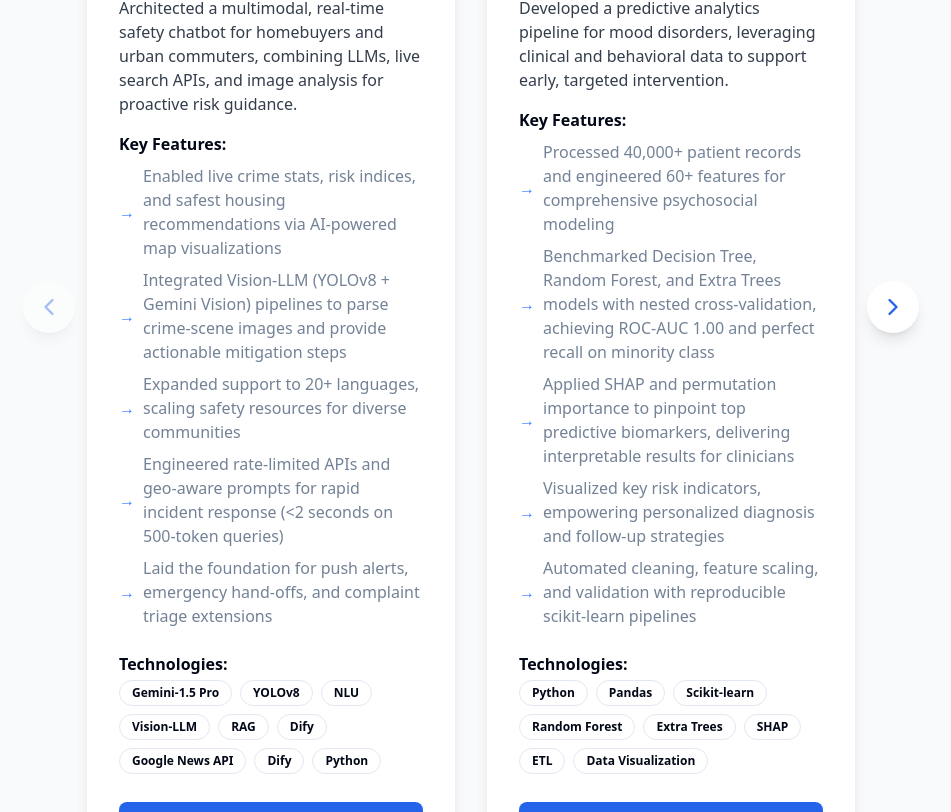
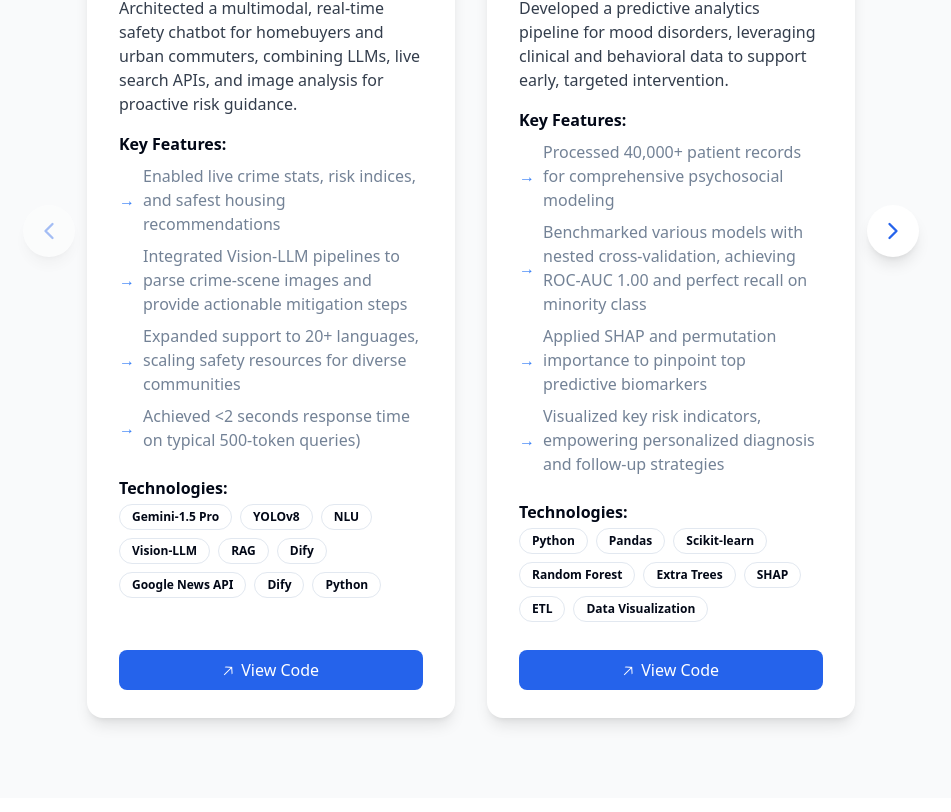
Before and after one commit to yashbheke2000/yash-bheke, a React (Vite) app: page /portfolio in a window 1280 px wide. Shown: the part 3153-3965 px from the top of the page, without its empty margins (169-1120 px from the left). Built offline with nearby package versions, Linux system fonts and the light colour scheme; the HTML template or start-up script is replaced by a standard one.

Commit message:
fixed project2/3

```diff
--- a/src/components/ProjectsSection.tsx
+++ b/src/components/ProjectsSection.tsx
@@ -11,11 +11,10 @@ const projects = [
         period: "2025",
         description: "Architected a multimodal, real-time safety chatbot for homebuyers and urban commuters, combining LLMs, live search APIs, and image analysis for proactive risk guidance.",
         highlights: [
-            "Enabled live crime stats, risk indices, and safest housing recommendations via AI-powered map visualizations",
-            "Integrated Vision-LLM (YOLOv8 + Gemini Vision) pipelines to parse crime-scene images and provide actionable mitigation steps",
+            "Enabled live crime stats, risk indices, and safest housing recommendations",
+            "Integrated Vision-LLM pipelines to parse crime-scene images and provide actionable mitigation steps",
             "Expanded support to 20+ languages, scaling safety resources for diverse communities",
-            "Engineered rate-limited APIs and geo-aware prompts for rapid incident response (<2 seconds on 500-token queries)",
-            "Laid the foundation for push alerts, emergency hand-offs, and complaint triage extensions"
+            "Achieved <2 seconds response time on typical 500-token queries)"
         ],
         tech: ["Gemini-1.5 Pro", "YOLOv8", "NLU", "Vision-LLM", "RAG", "Dify", "Google News API", "Dify", "Python"],
         img: projectImg1,
@@ -26,11 +25,10 @@ const projects = [
         period: "2024",
         description: "Developed a predictive analytics pipeline for mood disorders, leveraging clinical and behavioral data to support early, targeted intervention.",
         highlights: [
-            "Processed 40,000+ patient records and engineered 60+ features for comprehensive psychosocial modeling",
-            "Benchmarked Decision Tree, Random Forest, and Extra Trees models with nested cross-validation, achieving ROC-AUC 1.00 and perfect recall on minority class",
-            "Applied SHAP and permutation importance to pinpoint top predictive biomarkers, delivering interpretable results for clinicians",
-            "Visualized key risk indicators, empowering personalized diagnosis and follow-up strategies",
-            "Automated cleaning, feature scaling, and validation with reproducible scikit-learn pipelines"
+            "Processed 40,000+ patient records for comprehensive psychosocial modeling",
+            "Benchmarked various models with nested cross-validation, achieving ROC-AUC 1.00 and perfect recall on minority class",
+            "Applied SHAP and permutation importance to pinpoint top predictive biomarkers",
+            "Visualized key risk indicators, empowering personalized diagnosis and follow-up strategies"
         ],
         tech: ["Python", "Pandas", "Scikit-learn", "Random Forest", "Extra Trees", "SHAP", "ETL", "Data Visualization"],
         img: projectImg2,
@@ -39,13 +37,12 @@ const projects = [
     {
         title: "Airbnb Pricing Tool",
         period: "2024",
-        description: "Developed a robust pricing intelligence application for short-term rental hosts, leveraging ML on 7,000+ listings for informed, instant rate optimization.",
+        description: "Developed a robust pricing optimization application for short-term rental hosts",
         highlights: [
-            "Automated cleaning/feature engineering for property, guest ratio, and dynamic stay attributes",
+            "Automated cleaning/feature engineering for property, guest ratio and dynamic stay attributes",
             "Optimized a 600-tree Random Forest (R²=0.83, MAE $23.9), reducing errors by 40% over linear models",
-            "Benchmarked and outperformed Gradient Boosting in grid tests",
             "Identified top 5 price-driving features using SHAP and permutation importance",
-            "Delivered a self-service Colab dashboard for hosts to tweak listing details and get instant, model-backed pricing (93% band coverage)"
+            "Delivered a pricing tool for hosts to tweak listing details and get instant, model-backed pricing (93% band coverage)"
         ],
         tech: ["Python", "Random Forest", "sklearn", "Pandas", "SHAP", "Google Colab"],
         img: projectImg3,
```
